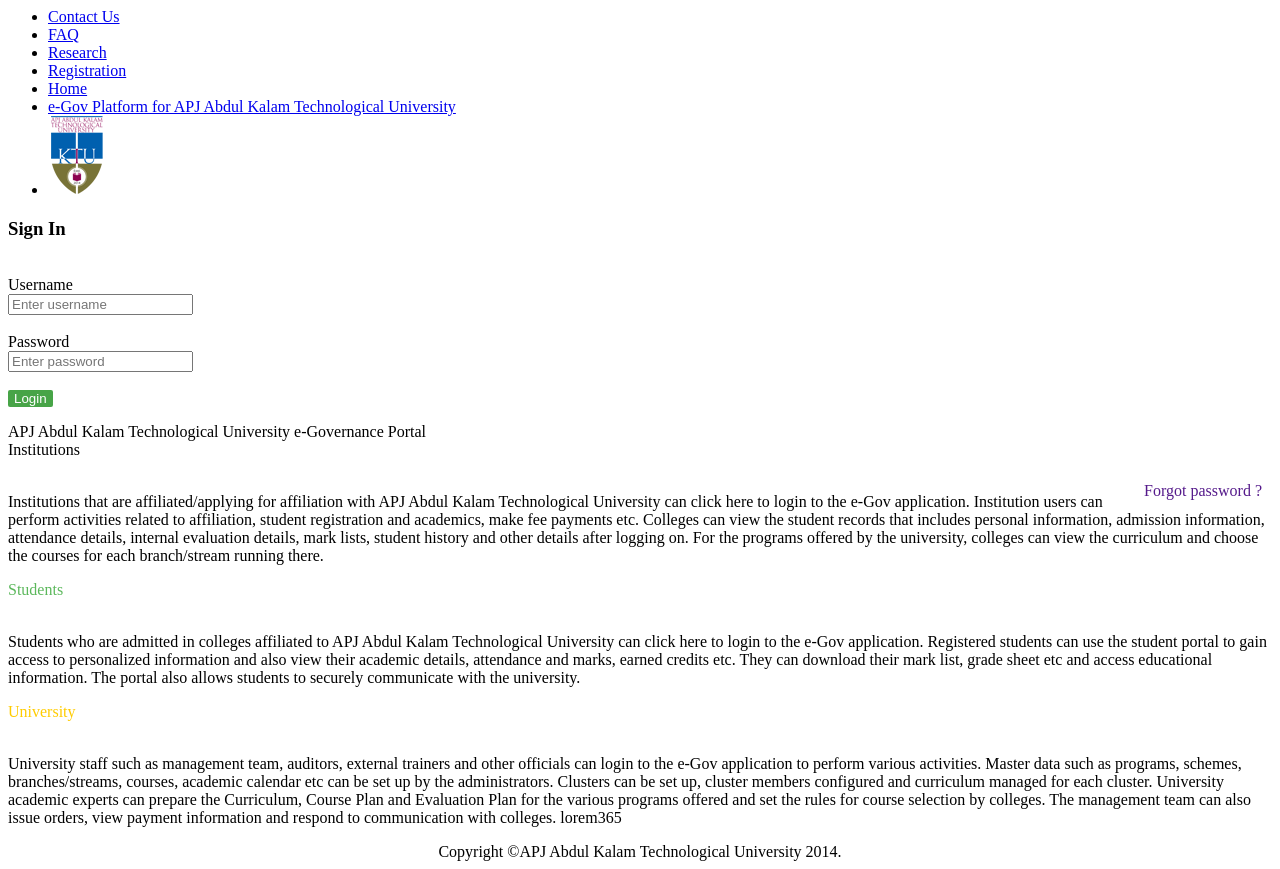
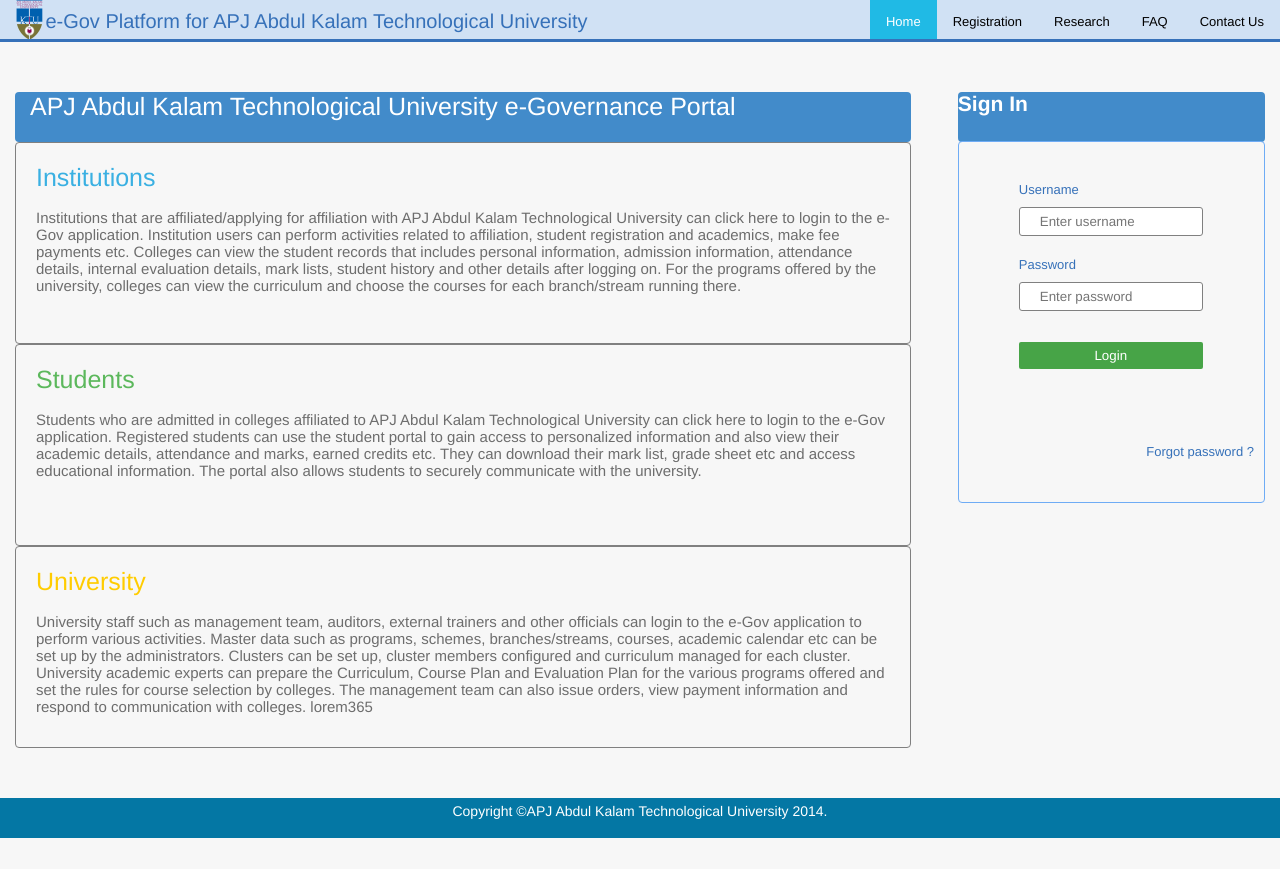
Before and after one commit to akadamboy/Abhijith-CET-webLab, a plain HTML site: page 6-ktu-page/index.html in a window 1280 px wide. After the commit the page ends 838 px from the top, so only its background shows below. Drawn offline with Linux system fonts and the light colour scheme.

Commit message:
Update style.css

```diff
--- a/6-ktu-page/style.css
+++ b/6-ktu-page/style.css
@@ -1,81 +1,149 @@
+* {
+margin:0;
+padding:0;
+font-family: "Helvetica Neue",Helvetica,Arial,sans-serif;
+}
+body{background-color:#F7F7F7;
+  color:#6D6D6D;
+}
 
-<html>
-<head>
-<link href="style.css" rel="stylesheet">
-<title>ktu-website</title>
-</head>
-<body>
+.active{
+background-color:#20BAE5;
+color:white}
 
-<ul class="navbar">
-  <li><a href="home.html" class="">Contact Us</a></li>
-  <li><a href="home.html" class="">FAQ</a></li>
-  <li><a href="home.html" class="">Research</a></li>
-  <li><a href="home.html" class="">Registration</a></li>
-  <li><a href="home.html" class="active">Home</a></li>
-  <div class="logo">
-  <li><a href="home.html">e-Gov Platform for APJ Abdul Kalam Technological University</a></li>
-  <li><img src="ktu-logo.png"></li>
-  </div>
-</ul>
-<div class="sign">
-<h3 >Sign In </h3><br>
-<form class="form">
-<label >Username</label><br>
-<input  type="text"   name="username" value="" placeholder="Enter username"><br> <br>
-<label>Password</label><br>
-<input  type="password"  placeholder="Enter password"/><br><br>
-<input  type="submit" value="Login"/ style="color:white;background-color:#47A447; border:transparent;border-radius:2px"><br>
-<a href="" style="text-decoration:none;float:right;margin:75px 10px 0px 0px;"><label class >Forgot password ?</label></a>
-</form>
-
-</div>
-<div class="body">
-<div class=portal1>
-<div class="portal">
- <h>APJ Abdul Kalam Technological University e-Governance Portal</h>
-</div>
-<div class="portal2">
- <h> Institutions </h><br><br>
- <p>Institutions that are affiliated/applying for affiliation with APJ Abdul Kalam Technological University can click here to login to the e-Gov application. Institution users can perform activities related to affiliation, student registration and academics, make fee payments etc. Colleges can view the student records that includes personal information, admission information, attendance details, internal evaluation details, mark lists, student history and other details after logging on. For the programs offered by the university, colleges can view the curriculum and choose the courses for each branch/stream running there. </p>
-
-</div>
+.form{
+  height:40vh;
+  padding:40px 0px 0px 60px;
+  margin-top:4px;
+  border: 1px solid #6FACF5;
+  border-radius: 4px;
+}
 
 
-<div class="portal2">
+ul {
+height:39px;
+font-size: 13px;
+border-bottom:3px solid #3671B9;
+list-style-type:none;
+background-color:#D0E1F4;
+overflow:hidden;
+}
 
- <h style="color:#5CB85C;"> Students </h><br><br>
- <p>Students who are admitted in colleges affiliated to APJ Abdul Kalam Technological University can click here to login to the e-Gov application. Registered students can use the student portal to gain access to personalized information and also view their academic details, attendance and marks, earned credits etc. They can download their mark list, grade sheet etc and access educational information. The portal also allows students to securely communicate with the university. </p>
-
-</div>
+li{
+float:right;
 
 
-<div class="portal2">
-<p1>
- <h style="color:#FFCC00"> University </h><br><br>
- <p>University staff such as management team, auditors, external
-trainers and other officials can login to the e-Gov application to
-perform various activities. Master data such as programs, schemes,
-branches/streams, courses, academic calendar etc can be set up by the
-administrators. Clusters can be set up, cluster members configured
-and curriculum managed for each cluster. University academic experts
-can prepare the Curriculum, Course Plan and Evaluation Plan for the
-various programs offered and set the rules for course selection by
-colleges. The management team can also issue orders, view payment
-information and respond to communication with colleges.
+}
+
+li a{
+color:black;
+display:block;
+text-align:center;
+padding: 14px 16px;
+text-decoration:none;
+}
+
+.sign{
+float:right;
+margin-right:15px;
+width:24vw;
+font-family: "Helvetica Neue",Helvetica,Arial,;
+font-size:18px;
+border-radius: 4px;
+height:50px;
+color:#FFFFFF;
+margin-top:50px;
+
+background-color:#428BCA;}
+h2 {
+  color:#3671B9;
+  font-size:12px
+}
+label{
+  color:#3671B9;
+  font-size: 13px;
+}
+input{
+  width: 75%;
+  margin-top: 10px;
+  padding: 6px 20px;
+  border:1px solid gray;
+  border-radius: 3px;
+}
+.logo{
+height:39px;
+padding:0 15px;
+overflow:hidden;
+text-align:center;
+float:left;
+font-size: 20px;
+
+}
+
+.logo a{
+padding:10px 0 0 0;
+text-align:center;
+color:#3671B9;
+}
+.logo img{
+  margin:0;
+  padding:0;
+  margin-left: auto;
+  margin-right: auto;
+
+  height:40;
+object-fit: contain;
+}
+
+li a:hover{
+
+   color:#C0C4C9;
+}
 
 
-lorem365
- </p>
-<p2>
-</div>
-</div>
-</div>
+.portal1{margin-left:15px;
+}
 
-<footer>
+.portal1{width:70vw;
+}
+.portal{
+font-family: "Helvetica Neue",Helvetica,Arial,sans-serif;
+font-size:25px;
+ border-radius: 4px;
+height:50px;
+color:#FFFFFF;
+margin-top:50px;
 
-  <center>Copyright ©APJ Abdul Kalam Technological University 2014.</center>
-</footer>
+background-color:#428BCA;
+}
 
-</body>
+.portal h{
+margin-left:15px;
+}
+.portal2{
 
-</html>
+  height:20vh;
+  padding:20px;
+font-size:15px;
+border: 0.5px gray;
+border-style:solid;
+border-radius:4px;
+}
+
+
+.portal2 h{
+color:#3ab0e2;
+font-size:25px;
+}
+
+.portal2:hover{
+background-color:#e8e8e8;}
+
+footer{
+  margin-top: 50px;
+  height:30px;
+  color:white;
+  background-color: #0477A4;
+  font-size: 14px;
+  padding: 5px 0px 5px 0px;
+}
```
